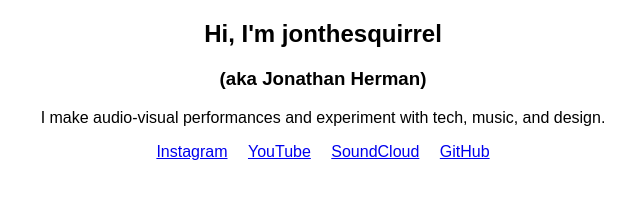
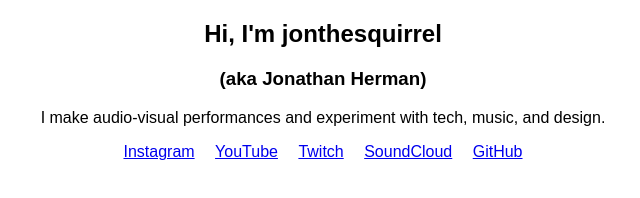
Before and after one commit to jonthesquirrel/jonthesquirrel.com, a plain HTML site: page index.html in a window 1280 px wide. Shown: the whole page, without its empty margins (317-957 px from the left). Drawn offline with Linux system fonts and the light colour scheme.

Commit message:
Add Twitch Link

```diff
--- a/index.html
+++ b/index.html
@@ -30,6 +30,7 @@
 
   <a class="social" href="https://instagram.com/jonthesquirrel">Instagram</a>
   <a class="social" href="https://www.youtube.com/channel/UC4G3PpJ9pWqmZu8zAHVypIw">YouTube</a>
+  <a class="social" href="https://www.twitch.tv/jonthesquirrel">Twitch</a>
   <a class="social" href="https://soundcloud.com/jonthesquirrel">SoundCloud</a>
   <a class="social" href="https://github.com/jonthesquirrel">GitHub</a>
 
```
